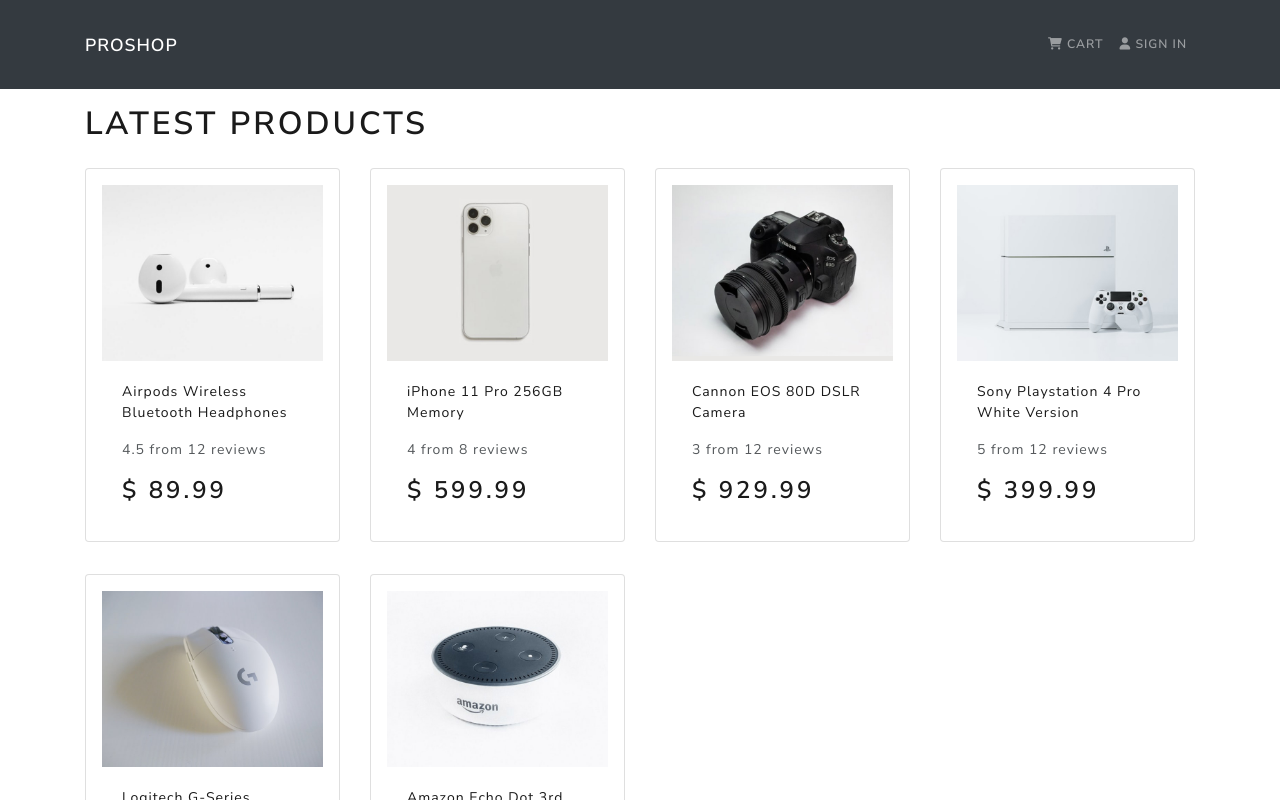
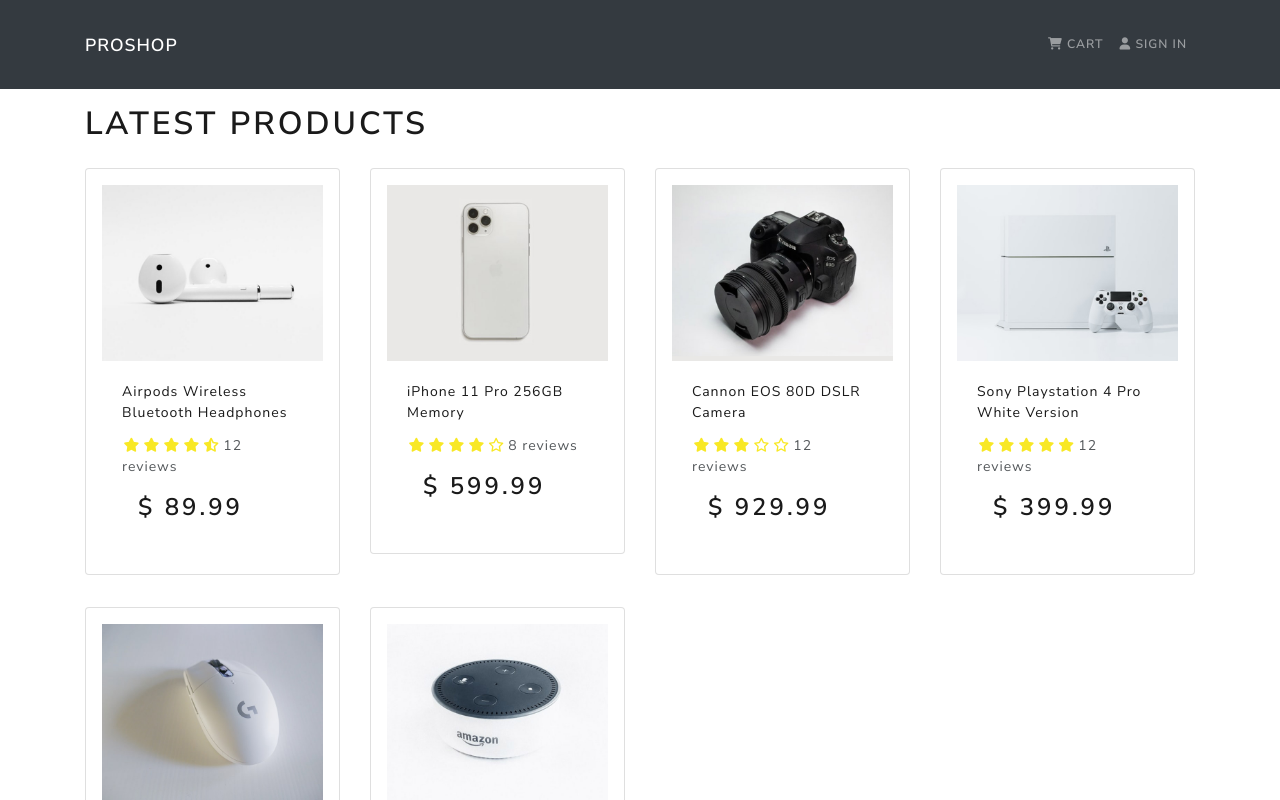
Before and after one commit to MehmetZiya/proshop, a React (Create React App) app in the folder frontend/: page / in a window 1280 px wide. Shown: the top 800 px of the page. Built offline with nearby package versions, Linux system fonts and the light colour scheme.

Commit message:
implemented Ratings

```diff
--- a/frontend/src/components/Product.js
+++ b/frontend/src/components/Product.js
@@ -1,5 +1,6 @@
 import React from 'react'
 import { Card } from 'react-bootstrap'
+import Rating from './Rating'
 const Product = ({ product }) => {
   return (
     <Card className='my-3 p-3 rounded'>
@@ -13,9 +14,10 @@
           </Card.Title>
         </a>
         <Card.Text as='div'>
-          <div className='my-3'>
-            {product.rating} from {product.numReviews} reviews
-          </div>
+          <Rating
+            value={product.rating}
+            text={`${product.numReviews} reviews`}
+          />
         </Card.Text>
         <Card.Text as='h3'>$ {product.price}</Card.Text>
       </Card.Body>
--- /dev/null
+++ b/frontend/src/components/Rating.js
@@ -0,0 +1,79 @@
+import React from 'react'
+import PropTypes from 'prop-types'
+
+const Rating = ({ value, text, color }) => {
+  return (
+    <div className='rating'>
+      <span>
+        <i
+          style={{ color }}
+          className={
+            value >= 1
+              ? 'fas fa-star'
+              : value >= 0.5
+              ? 'fas fa-star-half-alt'
+              : 'far fa-star'
+          }
+        ></i>
+      </span>
+      <span>
+        <i
+          style={{ color }}
+          className={
+            value >= 2
+              ? 'fas fa-star'
+              : value >= 1.5
+              ? 'fas fa-star-half-alt'
+              : 'far fa-star'
+          }
+        ></i>
+      </span>
+      <span>
+        <i
+          style={{ color }}
+          className={
+            value >= 3
+              ? 'fas fa-star'
+              : value >= 2.5
+              ? 'fas fa-star-half-alt'
+              : 'far fa-star'
+          }
+        ></i>
+      </span>
+      <span>
+        <i
+          style={{ color }}
+          className={
+            value >= 4
+              ? 'fas fa-star'
+              : value >= 3.5
+              ? 'fas fa-star-half-alt'
+              : 'far fa-star'
+          }
+        ></i>
+      </span>
+      <span>
+        <i
+          style={{ color }}
+          className={
+            value >= 5
+              ? 'fas fa-star'
+              : value >= 4.5
+              ? 'fas fa-star-half-alt'
+              : 'far fa-star'
+          }
+        ></i>
+      </span>
+      <span>{text && text}</span>
+    </div>
+  )
+}
+Rating.defaultProps = {
+  color: '#f8e825',
+}
+Rating.propTypes = {
+  value: PropTypes.number.isRequired,
+  text: PropTypes.string.isRequired,
+  color: PropTypes.string,
+}
+export default Rating
--- a/frontend/src/index.css
+++ b/frontend/src/index.css
@@ -1,3 +1,9 @@
 main {
   min-height: 80vh;
 }
+h3 {
+  padding: 1rem;
+}
+.rating span {
+  margin: 0.1rem;
+}
--- a/frontend/src/screens/HomeScreen.js
+++ b/frontend/src/screens/HomeScreen.js
@@ -9,7 +9,7 @@
       <h1>Latest Products</h1>
       <Row>
         {products.map((product) => (
-          <Col sm={12} md={6} ld={4} xl={3}>
+          <Col key={product._id} sm={12} md={6} ld={4} xl={3}>
             <Product product={product} />
           </Col>
         ))}
```
